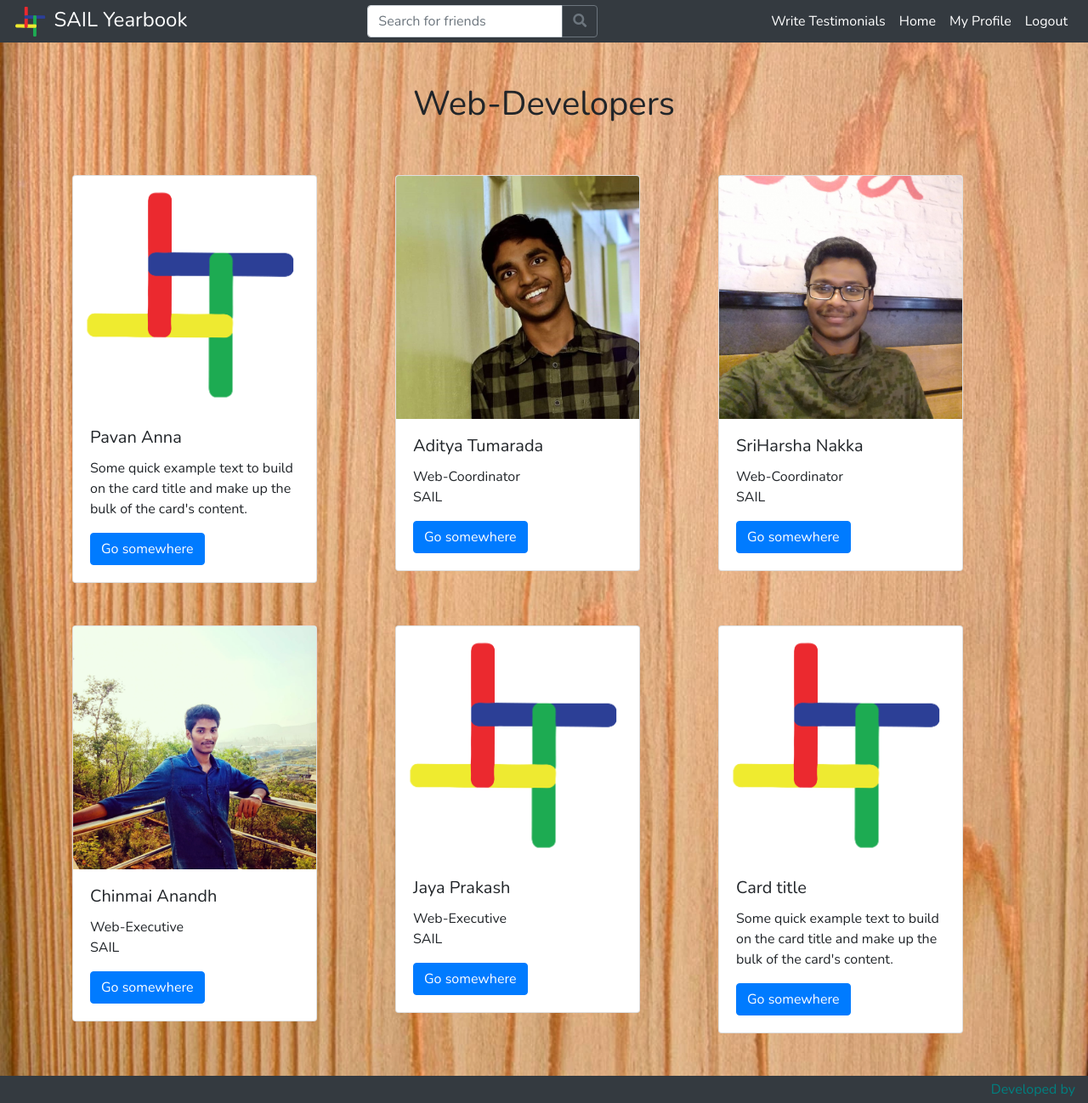
After one commit to adityatumarada/Yearbook-Portal, a Django app: page //team/ in a window 1280 px wide. The commit adds this page. Shown: the whole page at 85% size. Run offline with Django 3.2, Linux system fonts and the light colour scheme; a user stored in the database is signed in; data comes from the database, SQL or seed files in the repository; both versions use the stored data as it was after the commit; some libraries are stand-ins or nearby versions.

Commit message:
Added Team Details.

```diff
--- a/students/templates/base.html
+++ b/students/templates/base.html
@@ -74,7 +74,7 @@ border-color: #21E0EE;
                 </form>
                 <ul class="navbar-nav">
                     <li class="nav-item">
-                        <a style="color: #FFF;" class="nav-link" href="{% url 'write_testimonial' %}">Write_Testimonials</a>
+                        <a style="color: #FFF;" class="nav-link" href="{% url 'write_testimonial' %}">Write Testimonials</a>
                     </li>
 
                     <li class="nav-item">
@@ -146,7 +146,7 @@ border-color: #21E0EE;
     <footer class="footer mt-auto py-1 bg-dark" >
         <div class="container-fluid">
 
-            <span class="text-muted float-right">Developed and Presented with <span style="font-size:130%;color:red;">&#10084;</span>  by <a href="http://iitg.ac.in/sail/index.html" class="d-inline-block pl-0" style="color:teal;"><img src="{% static 'img/sail_logo.png' %}" height="40">Student Alumni Interaction Linkage (SAIL)</a></span>
+            <span class="text-muted float-right"><a  style="color:teal;" href="{% url 'team' %}">Developed by</a></span>
         </div>
     </footer>
     {% block extrascripts %}{% endblock %}
--- /dev/null
+++ b/students/templates/team.html
@@ -0,0 +1,89 @@
+{% extends 'base.html' %}
+
+{% block title %} Team | SAIL Year Book Portal {% endblock %}
+
+{% block content %}
+{% load static %}
+<style>
+    .col-lg-4,col-md-4,col-sm-6,col-xs-12 {
+        margin-bottom:50px;
+    }
+    h1.text-center {
+        margin-bottom:60px;
+
+    }
+</style>
+
+    <div class="container">
+        <h1 class="text-center">Web-Developers</h1>
+        <div class="row">
+
+            <div class="col-lg-4 col-md-6 col-sm-12 col-xs-12">
+                <div class="card" style="width: 18rem;">
+                    <img src="{% static 'img/sail_logo.png' %}" class="card-img-top" alt="">
+                    <div class="card-body">
+                        <h5 class="card-title">Pavan Anna</h5>
+                        <p class="card-text">Some quick example text to build on the card title and make up the bulk of the card's content.</p>
+                        <a href="#" class="btn btn-primary">Go somewhere</a>
+                    </div>
+                </div>
+            </div>
+
+             <div class="col-lg-4 col-md-6 col-sm-12 col-xs-12">
+                <div class="card" style="width: 18rem;">
+                    <img src="{% static 'img/team/1.jpg' %}" class="card-img-top" alt="">
+                    <div class="card-body">
+                        <h5 class="card-title">Aditya Tumarada</h5>
+                        <p class="card-text">Web-Coordinator<br>SAIL</p>
+                        <a href="#" class="btn btn-primary">Go somewhere</a>
+                    </div>
+                </div>
+            </div>
+
+             <div class="col-lg-4 col-md-6 col-sm-12 col-xs-12">
+                <div class="card" style="width: 18rem;">
+                    <img src="{% static 'img/team/2.jpg' %}" class="card-img-top" alt="">
+                    <div class="card-body">
+                        <h5 class="card-title">SriHarsha Nakka</h5>
+                        <p class="card-text">Web-Coordinator<br>SAIL</p>
+                        <a href="#" class="btn btn-primary">Go somewhere</a>
+                    </div>
+                </div>
+            </div>
+
+             <div class="col-lg-4 col-md-6 col-sm-12 col-xs-12">
+                <div class="card" style="width: 18rem;">
+                    <img src="{% static 'img/team/anandh.jpg' %}" class="card-img-top" alt="">
+                    <div class="card-body">
+                        <h5 class="card-title">Chinmai Anandh</h5>
+                        <p class="card-text">Web-Executive<br>SAIL</p>
+                        <a href="#" class="btn btn-primary">Go somewhere</a>
+                    </div>
+                </div>
+            </div>
+
+             <div class="col-lg-4 col-md-6 col-sm-12 col-xs-12">
+                <div class="card" style="width: 18rem;">
+                    <img src="{% static 'img/sail_logo.png' %}" class="card-img-top" alt="">
+                    <div class="card-body">
+                        <h5 class="card-title">Jaya Prakash</h5>
+                        <p class="card-text">Web-Executive<br>SAIL</p>
+                        <a href="#" class="btn btn-primary">Go somewhere</a>
+                    </div>
+                </div>
+            </div>
+
+             <div class="col-lg-4 col-md-6 col-sm-12 col-xs-12">
+                <div class="card" style="width: 18rem;">
+                    <img src="{% static 'img/sail_logo.png' %}" class="card-img-top" alt="">
+                    <div class="card-body">
+                        <h5 class="card-title">Card title</h5>
+                        <p class="card-text">Some quick example text to build on the card title and make up the bulk of the card's content.</p>
+                        <a href="#" class="btn btn-primary">Go somewhere</a>
+                    </div>
+                </div>
+            </div>
+        </div>
+    </div>
+
+{% endblock %}
--- a/students/views.py
+++ b/students/views.py
@@ -345,8 +345,8 @@ def edit_profile(request):
                 'logged_in': True
             }
             if errors[0] + errors[1] + errors[2] + errors[3] == 0:
-                #return redirect('/'+profile.user.username+'/')
-                return HttpResponseRedirect(('/'+profile.user.username+'/'))
+                # return redirect('/'+profile.user.username+'/')
+                return HttpResponseRedirect(('/' + profile.user.username + '/'))
             else:
                 context['updated'] = False
                 return render(request, 'editprofile.html', context)
@@ -759,8 +759,29 @@ def write_testimonial(request):
                 'profiles': profiles,
                 'logged_in': logged_in
             }
-            return render(request, 'write_testimonial.html',context )
+            return render(request, 'write_testimonial.html', context)
         else:
             return HttpResponseRedirect(reverse('login'))
     else:
         return error404(request)
+
+
+def team(request):
+    if request.method == 'GET':
+        if request.user and not request.user.is_anonymous:
+            logged_in = True
+        else:
+            logged_in = False
+        if logged_in:
+            user = User.objects.filter(username=request.user.username).first()
+            profiles = Profile.objects.filter(graduating=True)
+            context = {
+                'user': user,
+                'profiles': profiles,
+                'logged_in': logged_in
+            }
+            return render(request, 'team.html', context)
+        else:
+            return HttpResponseRedirect(reverse('login'))
+    else:
+        return error404(request)
--- a/yearbook/urls.py
+++ b/yearbook/urls.py
@@ -40,6 +40,7 @@ urlpatterns = [
                   path('memories_upload_pic/', student_views.memories_upload_pic, name='memories_upload_pic'),
                   path('<username>/', student_views.profile, name='profile'),
                   path('<username>/add_testimonial/', student_views.add_testimonial, name='add_testimonial'),
-                  path('<username>/change_answer/', student_views.change_answer, name='change_answer')
+                  path('<username>/change_answer/', student_views.change_answer, name='change_answer'),
+                  path('/team/', student_views.team, name='team')
               ] + static(settings.STATIC_URL, document_root=settings.STATIC_ROOT) + static(settings.MEDIA_URL,
                                                                                            document_root=settings.MEDIA_ROOT)
```
Also changed, not shown: db.sqlite3, students/static/img/team/1.jpg (added), students/static/img/team/2.jpg (added), students/static/img/team/anandh.jpg (added), 1 other file.
